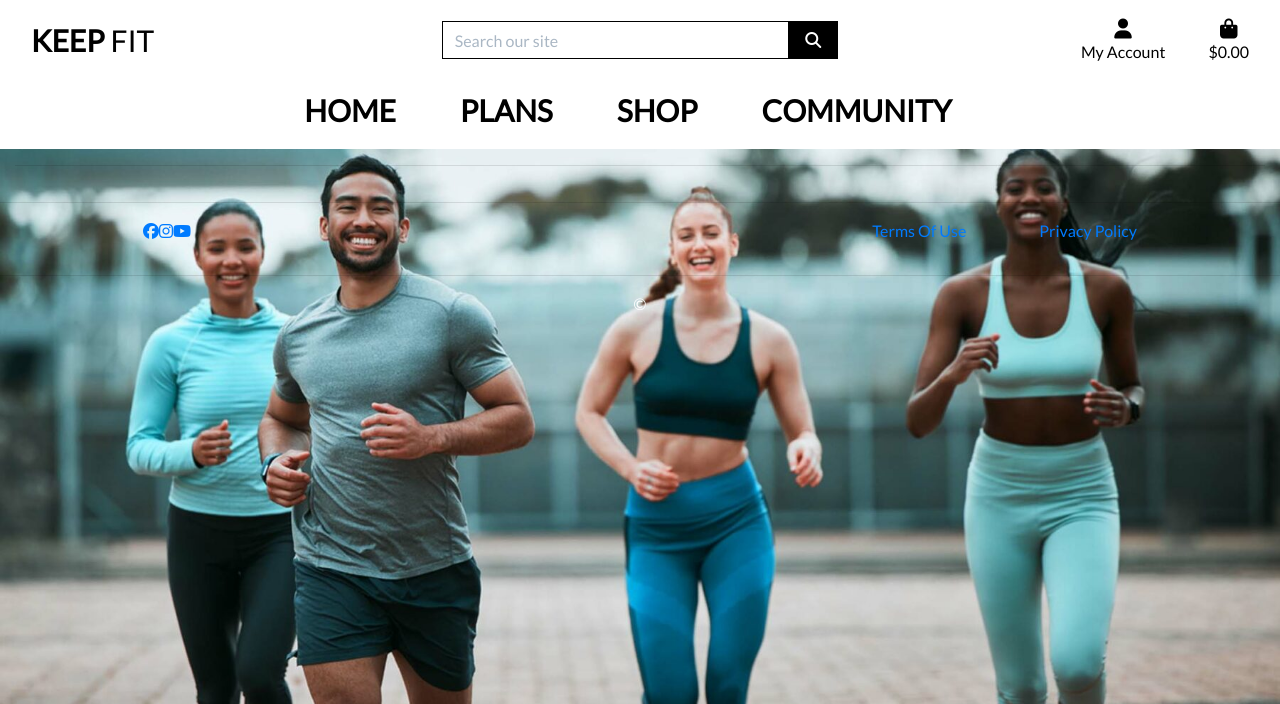
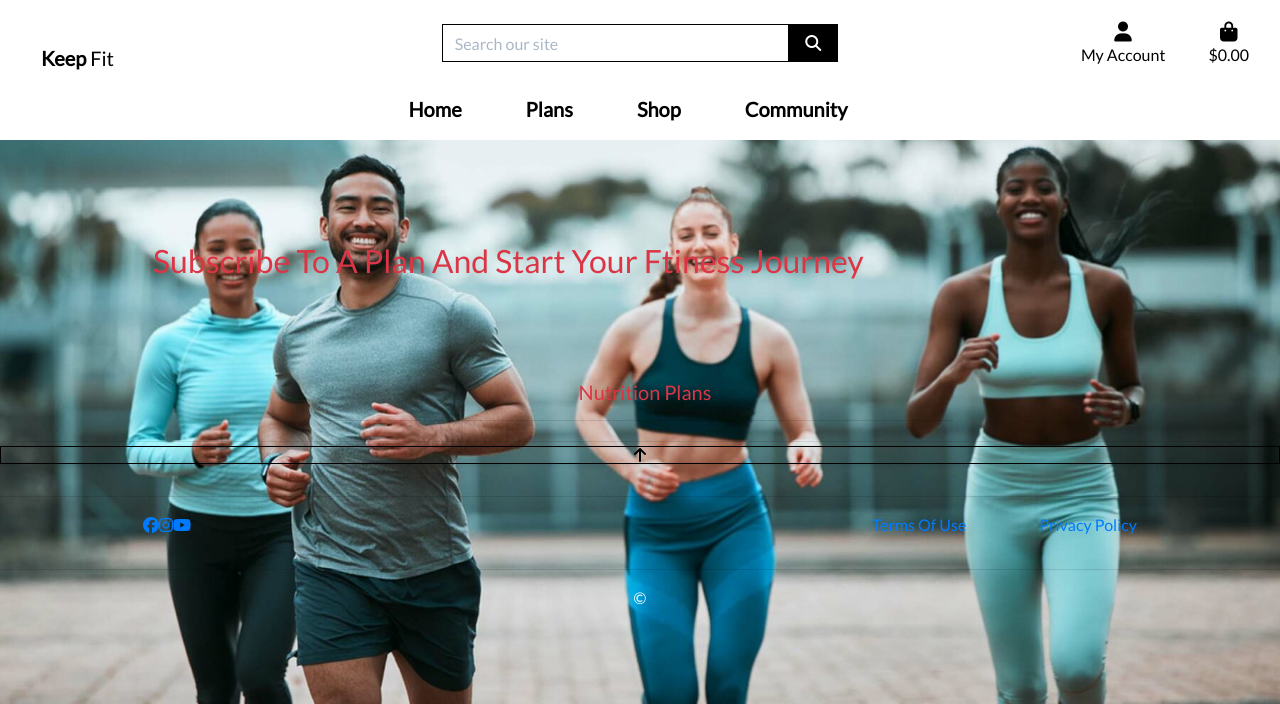
Before and after one commit to maxwellsor169/Keep_Fit_subscription_app, a Django app: page /plans/ in a window 1280 px wide. Shown: the top 704 px of the page. Run offline with Django 3.2, Linux system fonts and the light colour scheme; data that the repository does not hold is empty; some libraries are stand-ins or nearby versions.

Commit message:
Completed the plans template, updated the views, models and urls

```diff
--- a/plans/templates/plans/plans.html
+++ b/plans/templates/plans/plans.html
@@ -1,17 +1,113 @@
-{% extends 'base.html' %}
-
+{% extends "base.html" %}
 {% load static %}
 
 {% block page_header %}
+    <div class="container header-container">
+        <div class="row">
+            <div class="col">
+                <h2 class="display-6 mb-4 mt-5 center">Subscribe To A Plan And Start Your Ftiness Journey</h2>
+            </div>
+        </div>
+    </div>
 {% endblock %}
 
 {% block content %}
-<div class="container-fluid">
-    <div class="row">
-        <div class="col-lg-6 center">
-            <h2 class="display-6 mb-4 mt-5">Subscribe To Any of Plans and Enjoy Your Fitness Journey</h2>
+    <div class="container-fluid">
+        <div class="row">
+            <div class="col text-center mt-3">
+                <h2 class="logo-font">Nutrition Plans</h2>
+                <hr class="w-50 mb-1">
+            </div>
+        </div>
+
+        <hr class="mb-1">
+
+        <div class="row">
+            <div class="product-container col-10 offset-1">
+                <div class="row">
+                    {% for plan in nutrition_plans %}
+                        <div class="col-sm-6 col-md-6 col-lg-4 col-xl-3">
+                            <div class="card h-100 border-0">
+                                {% if plan.image %}
+                                    <a href="">
+                                        <img class="card-img-top img-fluid" src="{{ plan.image.url }}" alt="{{ plan.name }}">
+                                    </a>
+                                    {% else %}
+                                    <a href="">
+                                        <img class="card-img-top img-fluid" src="{{ MEDIA_URL }}noimage.png"
+                                            alt="{{ plan.name }}">
+                                    </a>
+                                {% endif %}
+                                 <div class="card-body pb-0">
+                                    <p class="mb-0">{{ plan.name }}</p>
+                                </div>
+                                <div class="card-footer bg-white pt-0 border-0 text-left">
+                                    <div class="row">
+                                        <div class="col">
+                                            <p class="lead mb-0 text-left font-weight-bold">${{ plan.price }}</p>
+                                            {% if plan.level %}
+                                                <p class="small mt-1 mb-0">
+                                                    <a class="text-muted" href="{% url 'plans' %}?level={{ plan.level }}">
+                                                        <i class="fas fa-tag mr-1"></i>Level: {{ plan.get_level_display }}
+                                                    </a>
+                                                </p>
+                                            {% else %}
+                                                <p class="small mt-1 mb-0 text-muted">
+                                                    Level: N/A
+                                                </p>
+                                            {% endif %}
+                                            {% if plan.duration_weeks %}
+                                                <p class="small mt-1 mb-0">
+                                                    <a class="text-muted" href="{% url 'plans' %}?duration={{ plan.duration_weeks }}">
+                                                        <i class="fas fa-tag mr-1"></i>Duration: {{ plan.duration_weeks }} weeks
+                                                    </a>
+                                                </p>
+                                            {% else %}
+                                                <p class="small mt-1 mb-0 text-muted">
+                                                    Duration: N/A
+                                                </p>
+                                            {% endif %}
+                                            {% if plan.rating %}
+                                                <small class="text-light text-muted">Rating: {{ plan.rating }} /5</small>
+                                            {% else %}
+                                                <small class="text-muted">No Rating</small>
+                                            {% endif %}
+                                            <div class="mt-2">
+                                                <a href="" class="btn btn-primary w-100">
+                                                    <span class="text-uppercase rounded-3">Subscibe</span>
+                                                </a>
+                                            </div>
+                                        </div>
+                                    </div>
+                                </div>
+                            </div>
+                        </div>
+                        {% if forloop.counter|divisibleby:1 %}
+                            <div class="col-12 d-sm-none mb-5">
+                                <hr>
+                            </div>
+                        {% endif %}
+                        {% if forloop.counter|divisibleby:2 %}
+                            <div class="col-12 d-none d-sm-block d-md-block d-lg-none mb-5">
+                                <hr>
+                            </div>
+                        {% endif %}
+                        {% if forloop.counter|divisibleby:3 %}
+                            <div class="col-12 d-none d-lg-block d-xl-none mb-5">
+                                <hr>
+                            </div>
+                        {% endif %}
+                    {% endfor %}
+                </div>
+            </div>
         </div>
     </div>
-    <hr class="mb-1">
-</div>
+    <div class="btt-button shadow-sm rounded-0 border border-black">
+        <a class="btt-link d-flex h-100">
+            <i class="fas fa-arrow-up text-black mx-auto my-auto"></i>
+        </a>
+    </div>
 {% endblock %}
+
+{% block postloadjs %}
+{% endblock %}
--- a/plans/views.py
+++ b/plans/views.py
@@ -8,9 +8,13 @@ def all_plans(request):
     """ A view to show all products, including sorting queries """
 
     plans = Subscribe.objects.all()
+    nutrition_plans = Subscribe.objects.filter(category='nutrition')
+    exercises_plans = Subscribe.objects.filter(category='exercises')
 
     context = {
         'plans': plans,
+        'nutrition_plans': nutrition_plans,
+        'exercises_plans': exercises_plans,
     }
 
     return render(request, 'plans/plans.html', context)
--- a/static/css/base.css
+++ b/static/css/base.css
@@ -21,8 +21,7 @@ body {
 }
 
 .logo-font {
-    font-size: 30px;
-    text-transform: uppercase;
+    font-size: 20px;
 }
 
 .title, h1 {
@@ -218,8 +217,18 @@ input[name='q']::placeholder {
 
 .toast-capper {
     height: 2px;
+}
 
+/* Plans */
+
+h2 {
+    padding-top: 30px;
+    margin-left: 10px;
+    color: #dc3545;
+    margin-bottom: 2px;
 }
+
+
 
 /* -------------------------------- Media Queries */
 
@@ -228,6 +237,15 @@ input[name='q']::placeholder {
   .container {
     max-width: 80%;
   }
+
+  h2 {
+    padding-top: 30px;
+    margin-top: 30px;
+   }
+   .head {
+    justify-items: center;
+    padding-bottom: 5px;
+   }
 }
 
 /* Allauth form formatting */
--- a/templates/base.html
+++ b/templates/base.html
@@ -81,7 +81,7 @@
                 {% if request.user.is_authenticated %}
                 {% if request.user.is_superuser %}
                 <a href="{% url 'add_product' %}" class="dropdown-item">Product Management</a>
-                <a href="" class="dropdown-item">Plan Management</a>
+                <a href="{% url 'plans' %}" class="dropdown-item">Plan Management</a>
                 {% endif %}
                 <a href="{% url 'profile' %}" class="dropdown-item">My Profile</a>
                 <a href="{% url 'account_logout' %}" class="dropdown-item">Logout</a>
--- a/templates/includes/main-nav.html
+++ b/templates/includes/main-nav.html
@@ -9,14 +9,11 @@
             </div>
         </li>
         <li class="nav-item dropdown">
-            <a class="logo-font font-weight-bold nav-link text-black mr-5" href="#" id="clothing-link" data-toggle="dropdown" aria-haspopup="true" aria-expanded="false">
+            <a class="logo-font font-weight-bold nav-link text-black mr-5" href="{% url 'plans' %}" id="clothing-link" data-toggle="dropdown" aria-haspopup="true" aria-expanded="false">
                 Plans
             </a>
             <div class="dropdown-menu border-0" aria-labelledby="clothing-link">
-                <a href="" class="dropdown-item">What to eat</a>
-                <a href="" class="dropdown-item">Time to eat</a>
-                <a href="" class="dropdown-item">#</a>
-                <a href="" class="dropdown-item">#</a>
+                <a href="{% url 'plans' %}" class="dropdown-item">Discover</a>
             </div>
         </li>
         <li class="nav-item dropdown">
```
Also changed, not shown: plans/admin.py (+5 -5 lines), plans/models.py (+7 -7 lines), media/Nutrition model.avif (added), media/nutrition_model.png (added), media/nutrition_model_ZRfFfxC.png (added), media/nutrition_model_sapcre4.png (added), media/personalized-nutrition.jpg (added), media/weight loss.webp (added), media/weight_loss.webp (added), plans/migrations/0003_auto_20250712_0102.py (added).
